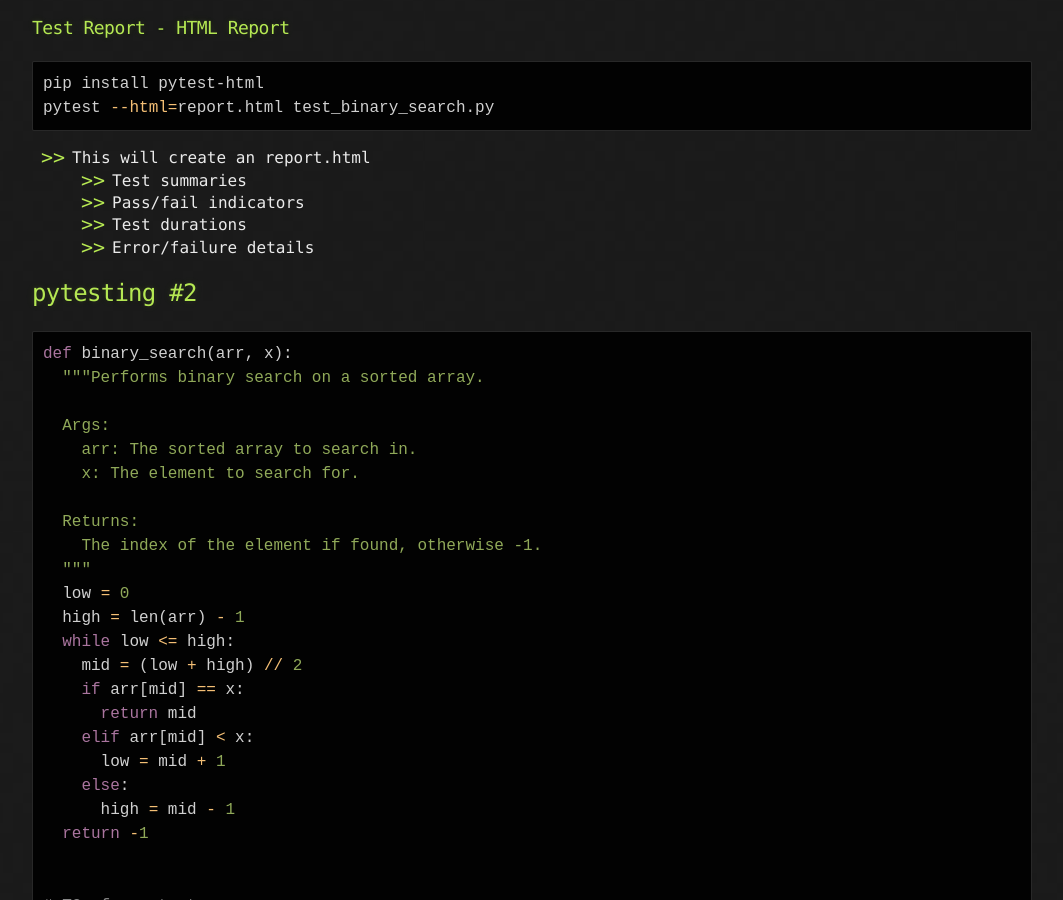
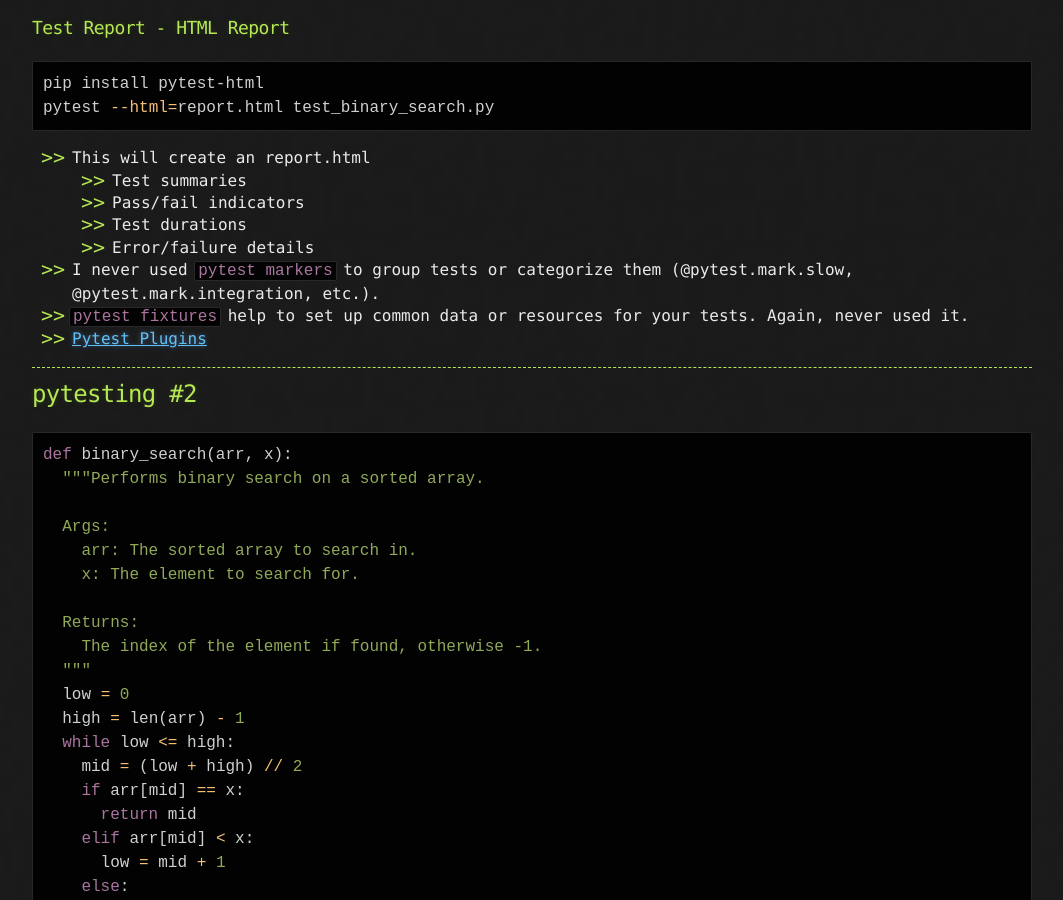
Before and after one commit to sciustechnologia/sciustechnologia.github.io, a Jekyll site: the page built from python/10_algos/10021.md, in a window 1280 px wide and 900 px high, scrolled down 3724 px. Shown: the whole window, without its empty margins (108-1171 px from the left). Built offline with Jekyll 4.4.1, drawn with Linux system fonts in a browser that asks for light colours.

Commit message:
Update 10021.md

````diff
--- a/python/10_algos/10021.md
+++ b/python/10_algos/10021.md
@@ -157,6 +157,12 @@ pytest --html=report.html test_binary_search.py
   * Test durations
   * Error/failure details
 
+* I never used `pytest markers` to group tests or categorize them (@pytest.mark.slow, @pytest.mark.integration, etc.).
+* `pytest fixtures` help to set up common data or resources for your tests. Again, never used it.
+* [Pytest Plugins](https://docs.pytest.org/en/stable/reference/plugin_list.html)
+
+---
+
 ## pytesting #2
 
 ```python
````
